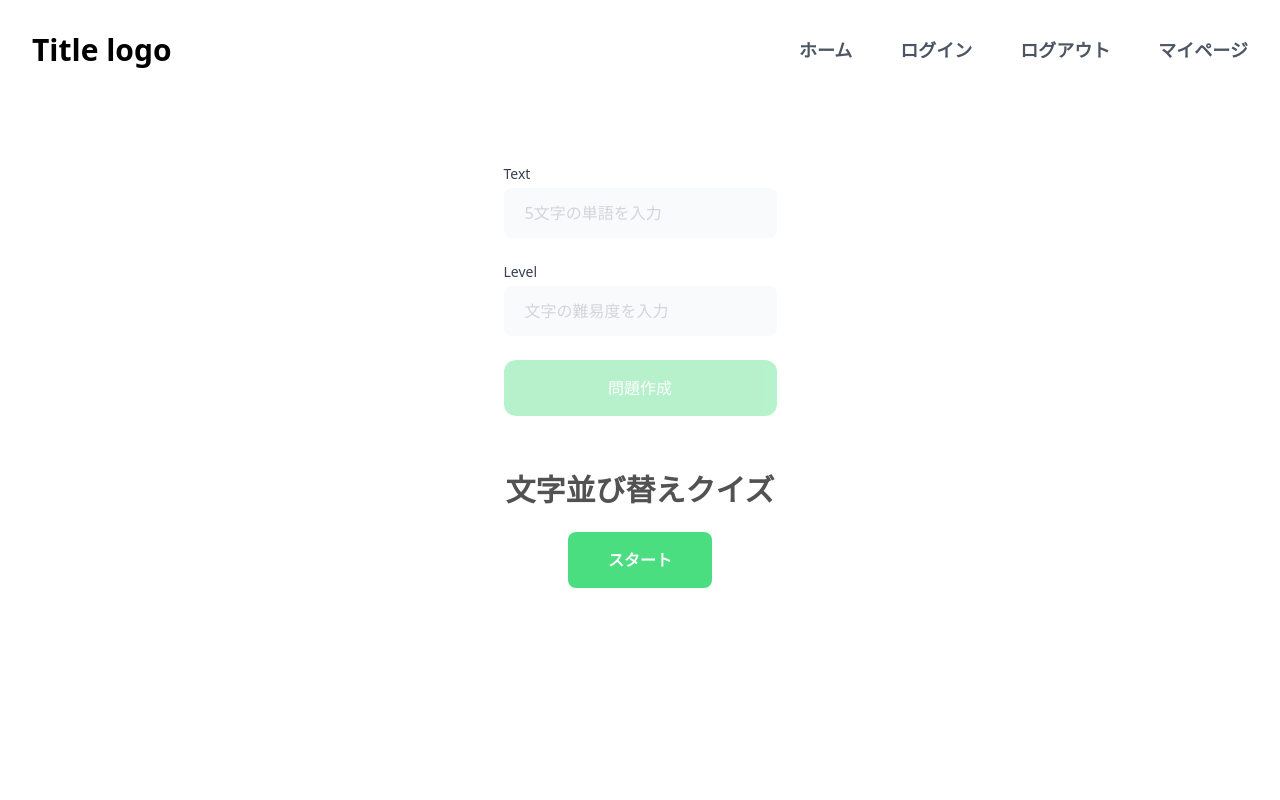
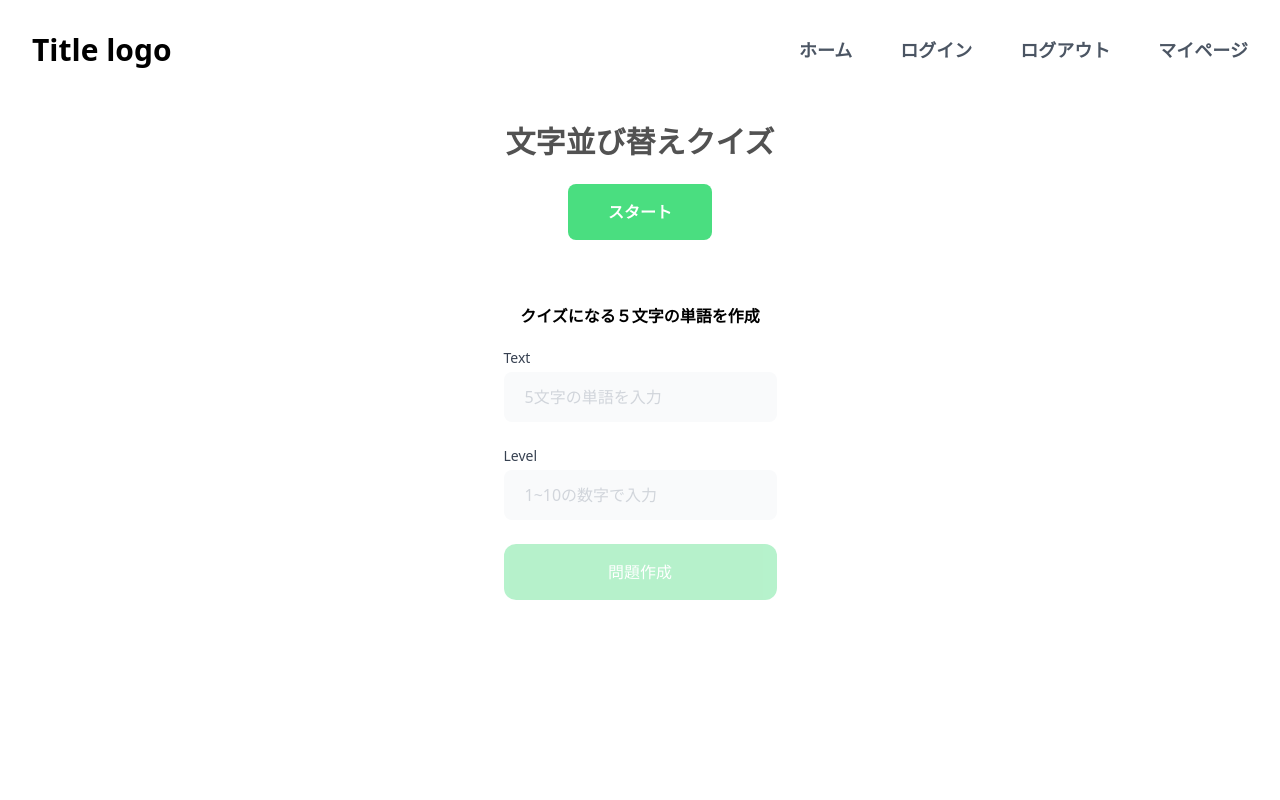
Before and after one commit to ryota-09/dnd-quiz-frontend, a Next.js app: page / in a window 1280 px wide. Shown: the top 800 px of the page. Built offline with nearby package versions, Linux system fonts and the light colour scheme; no server answers.

Commit message:
クイズ作成部分のタイトルを追加

```diff
--- a/components/organisms/CreateWordForm.tsx
+++ b/components/organisms/CreateWordForm.tsx
@@ -23,6 +23,7 @@
 
           <div className="mt-8 sm:mx-auto sm:w-full sm:max-w-md">
             <div className="px-4 py-8 sm:px-10">
+              <h3 className="text-center font-bold text-md mb-5">クイズになる５文字の単語を作成</h3>
               <form className="space-y-6" onSubmit={handleSubmit}>
                 <div>
                   <label
@@ -57,7 +58,7 @@
                     <input
                       id="level"
                       name="level"
-                      placeholder="文字の難易度を入力"
+                      placeholder="1~10の数字で入力"
                       value={level}
                       onChange={(event) => setLevel(event.target.value)}
                       className="block w-full px-5 py-3 text-base text-neutral-600 placeholder-gray-300 transition duration-500 ease-in-out transform border border-transparent rounded-lg bg-gray-50 focus:outline-none focus:border-transparent focus:ring-2 focus:ring-white focus:ring-offset-2 focus:ring-offset-gray-300"
--- a/lib/apolloClient.ts
+++ b/lib/apolloClient.ts
@@ -49,6 +49,7 @@
               },
             });
             // refreshトークンをアップデートするときに用いる。
+            //ここでエラーが起こっている/////////////////////////////////
             useUpdateToken(refreshToken).then((res) => {
               refreshToken = res;
             });
--- a/pages/index.tsx
+++ b/pages/index.tsx
@@ -1,5 +1,5 @@
 import { useRouter } from "next/router";
-import CreateWordForm from "../components/organisms/createWordForm";
+import CreateWordForm from "../components/organisms/CreateWordForm";
 import Layout from "../components/organisms/Layout";
 
 const Home: React.FC = () => {
@@ -8,7 +8,6 @@
     <>
       <Layout title="Home">
         <div className="flex items-center flex-col min-h-screen">
-          <CreateWordForm />
           <div className="sm:mx-auto sm:w-full sm:max-w-md">
             <p className="mt-6 mb-6 text-3xl font-extrabold text-center text-neutral-600">
               文字並び替えクイズ
@@ -20,6 +19,7 @@
           >
             スタート
           </button>
+          <CreateWordForm />
         </div>
       </Layout>
     </>
```
